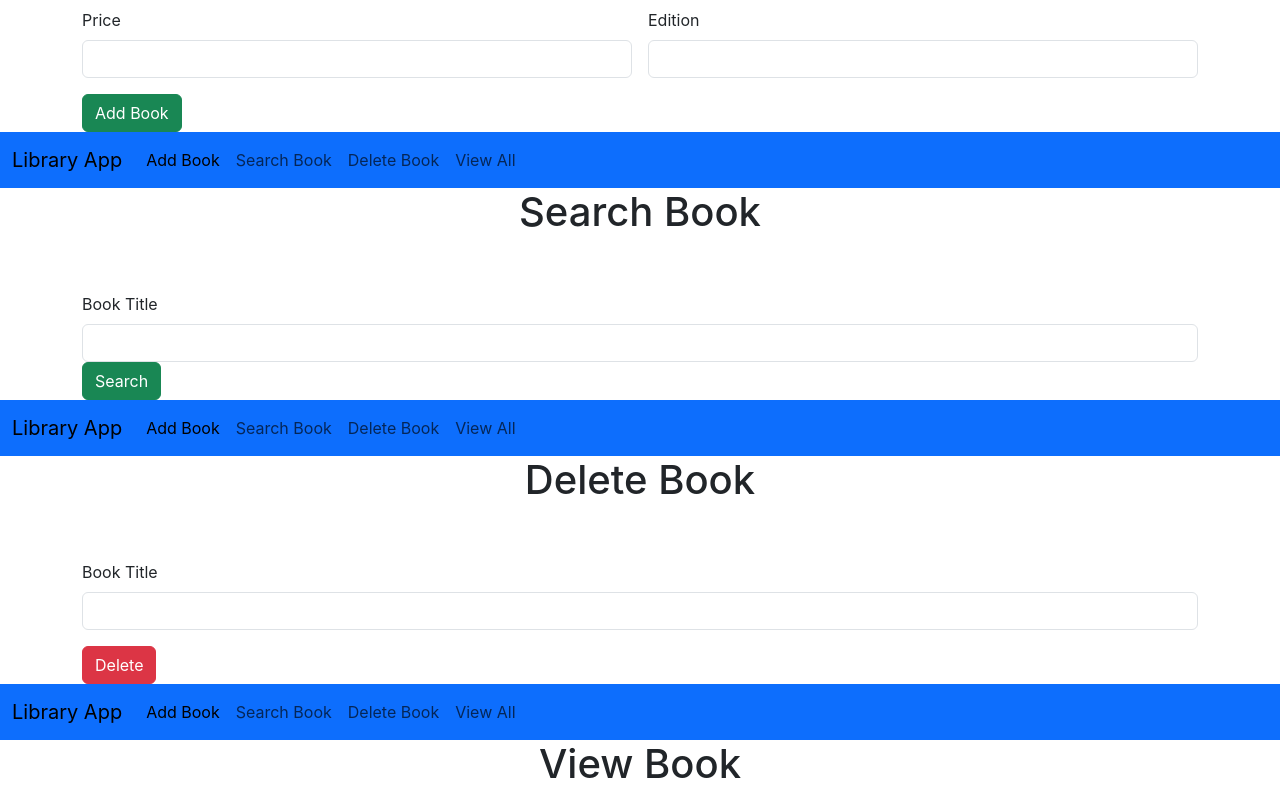
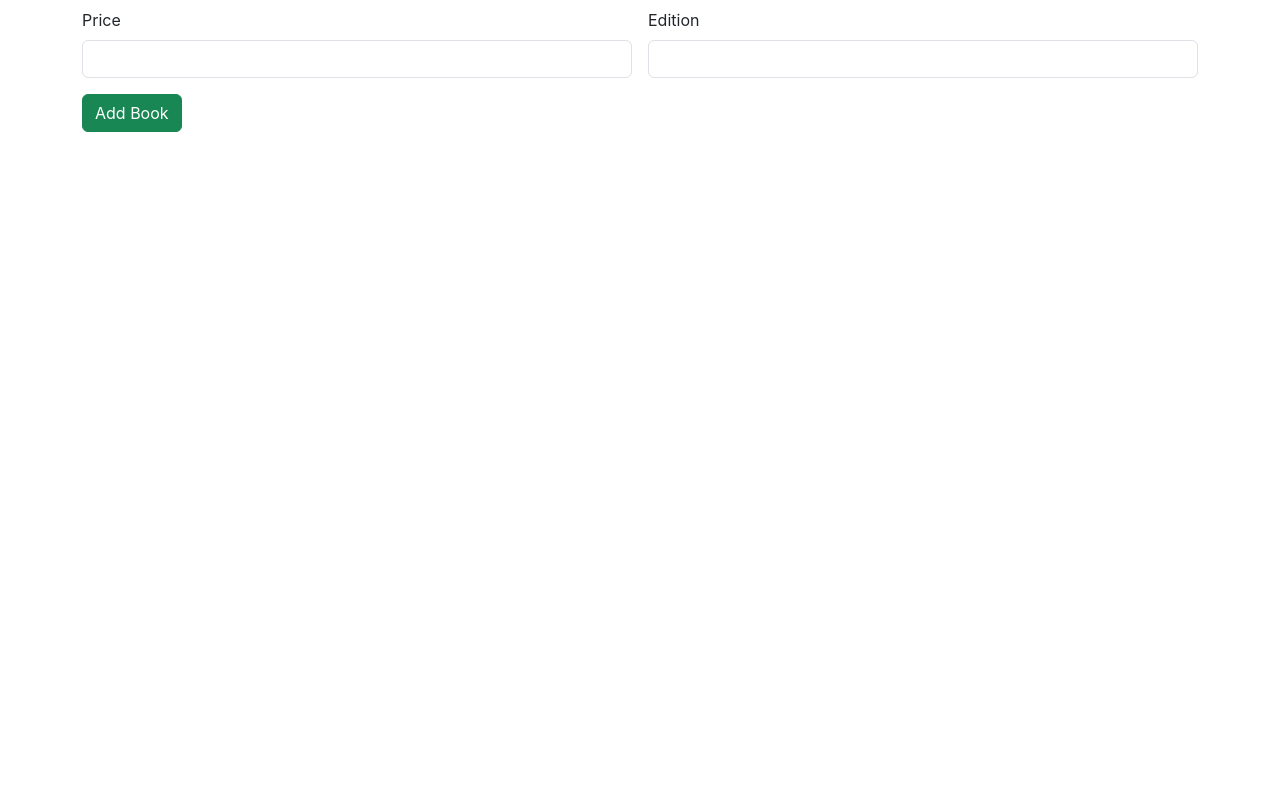
Before and after one commit to ashnadsilva23/Library-app-react, a React (Create React App) app: page / in a window 1280 px wide. Shown: the part 520-1320 px from the top of the page. After the commit the page ends 800 px from the top, so only its background shows below. Built offline with nearby package versions, Linux system fonts and the light colour scheme.

Commit message:
project completed

```diff
--- a/package.json
+++ b/package.json
@@ -8,6 +8,7 @@
     "@testing-library/user-event": "^13.5.0",
     "react": "^18.3.1",
     "react-dom": "^18.3.1",
+    "react-router-dom": "^6.23.1",
     "react-scripts": "5.0.1",
     "web-vitals": "^2.1.4"
   },
--- a/src/App.js
+++ b/src/App.js
@@ -4,16 +4,18 @@ import AddBook from './components/AddBook';
 import DeleteBook from './components/DeleteBook';
 import SearchBook from './components/SearchBook';
 import ViewBooks from './components/ViewBooks';
+import { BrowserRouter, Route, Routes } from 'react-router-dom';
 
 function App() {
   return (
-    <div>
-      <AddBook/>
-      <SearchBook/>
-      <DeleteBook/>
-      <ViewBooks/>
-
-    </div>
+    <BrowserRouter>
+    <Routes>
+      <Route path='/' element={<AddBook/>}/>
+      <Route path='/search' element={<SearchBook/>}/>
+      <Route path='/delete' element={<DeleteBook/>}/>
+      <Route path='/view' element={<ViewBooks/>}/>
+      </Routes></
+      BrowserRouter>
   );
 }
 
--- a/src/components/Navbar.jsx
+++ b/src/components/Navbar.jsx
@@ -12,16 +12,16 @@ const Navbar = () => {
     <div class="collapse navbar-collapse" id="navbarNav">
       <ul class="navbar-nav">
         <li class="nav-item">
-          <a class="nav-link active" aria-current="page" href="#">Add Book</a>
+          <a class="nav-link active" aria-current="page" href="/">Add Book</a>
         </li>
         <li class="nav-item">
-          <a class="nav-link" href="#">Search Book</a>
+          <a class="nav-link" href="/search">Search Book</a>
         </li>
         <li class="nav-item">
-          <a class="nav-link" href="#">Delete Book</a>
+          <a class="nav-link" href="/delete">Delete Book</a>
         </li>
         <li class="nav-item">
-          <a class="nav-link " href="">View All</a>
+          <a class="nav-link " href="/view">View All</a>
         </li>
       </ul>
     </div>
```
Also changed, not shown: 1 other file (tests, documents, lock files or other folders).
